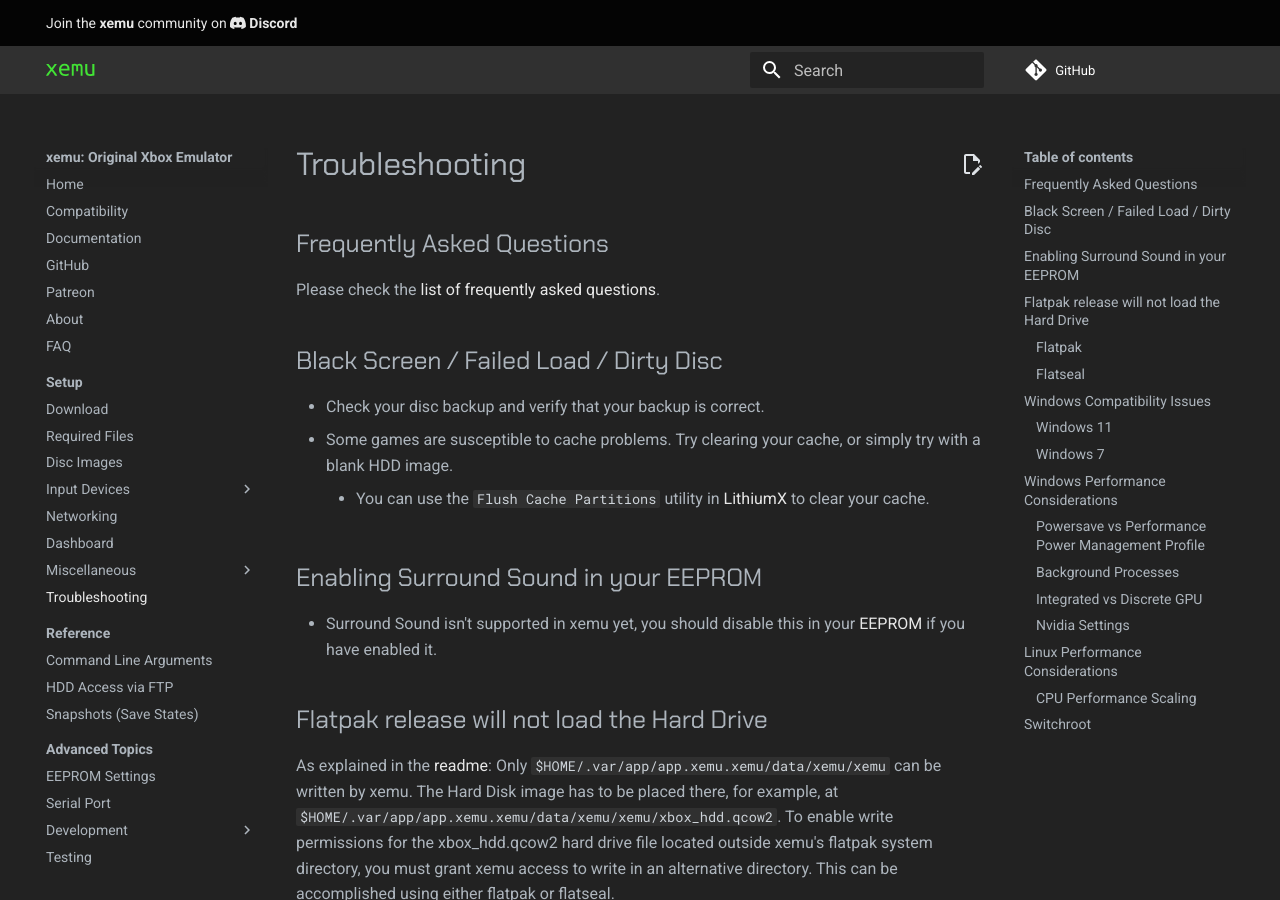
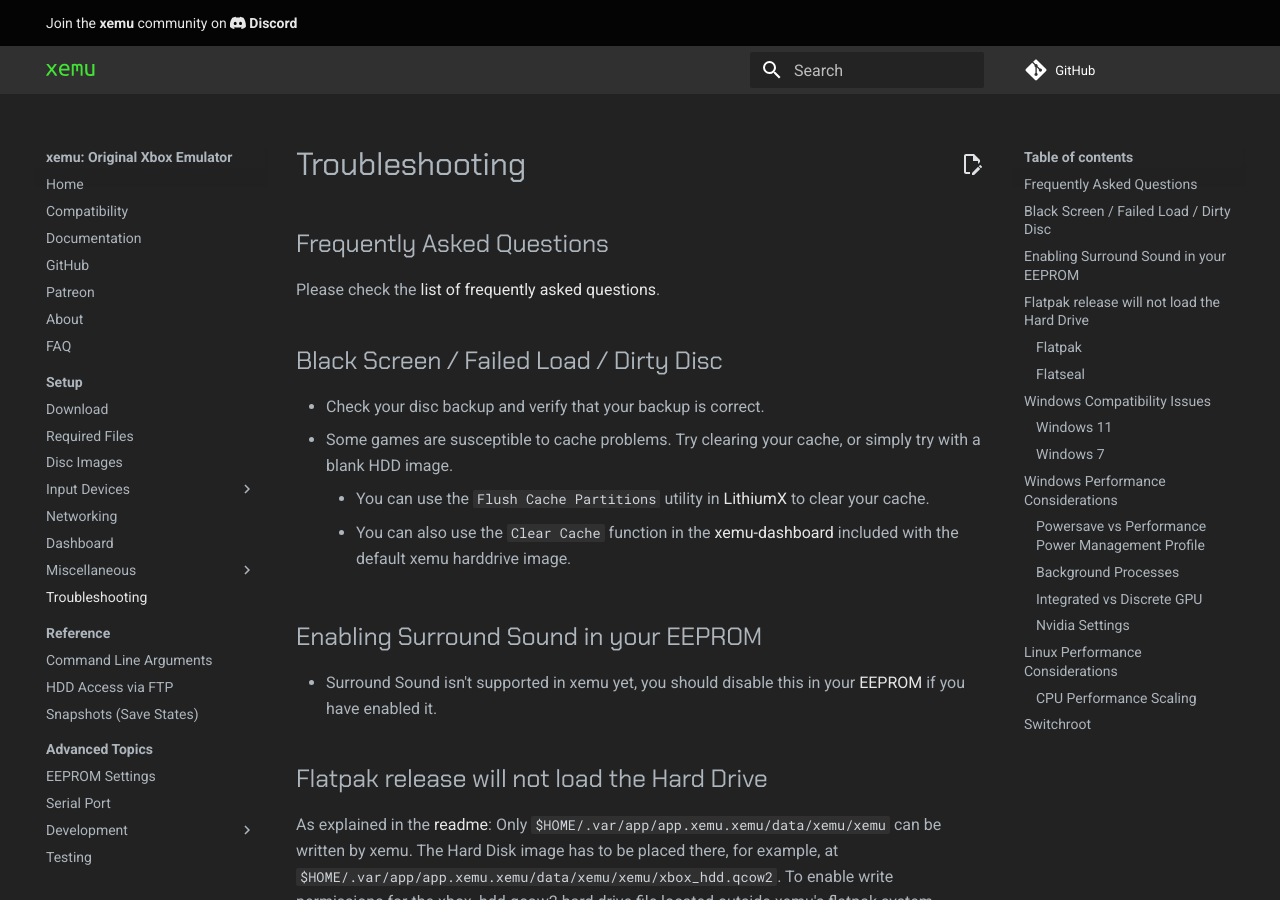
Before and after one commit to xemu-project/xemu-website, an MkDocs documentation site: the page built from docs/docs/troubleshooting.md, in a window 1280 px wide and 900 px high. Built offline with MkDocs 1.6.1 and Material for MkDocs 9.7.7, drawn with Linux system fonts in a browser that asks for light colours; comment, search, counter and statistics services are not loaded.

Commit message:
Add xemu-dashboard cache-clearing tip
Added information about clearing cache using xemu-dashboard since this comes up regularly and I want to just link people to the docs.

```diff
--- a/docs/docs/troubleshooting.md
+++ b/docs/docs/troubleshooting.md
@@ -8,6 +8,7 @@ Please check the [list of frequently asked questions](faq.md).
 * Some games are susceptible to cache problems. Try clearing your cache, or
   simply try with a blank HDD image.
     * You can use the `Flush Cache Partitions` utility in [LithiumX](https://github.com/Ryzee119/LithiumX/) to clear your cache.
+    * You can also use the `Clear Cache` function in the [xemu-dashboard](https://github.com/xemu-project/xemu-dashboard) included with the default xemu harddrive image.
 
 ## Enabling Surround Sound in your EEPROM
 
```
